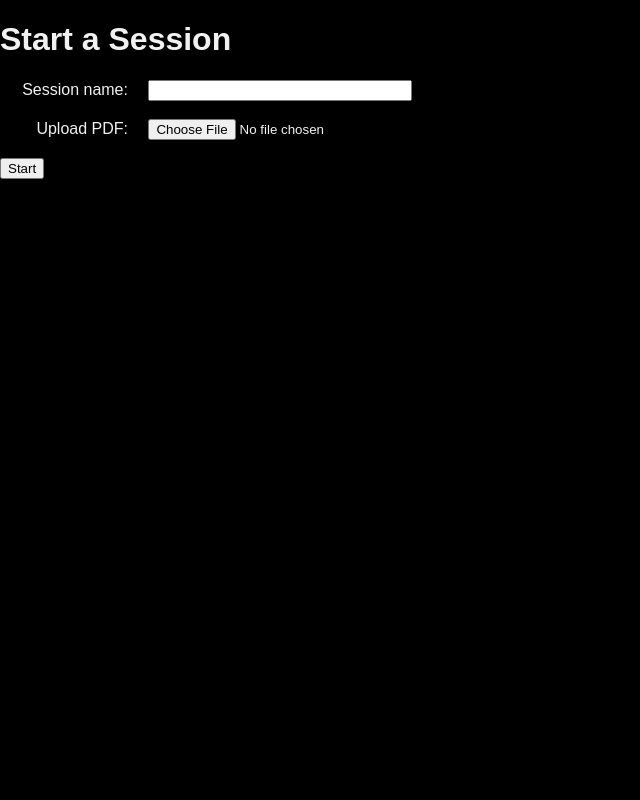
After one commit to rpast/ALP, a Flask app: page /session in a window 1280 px wide. The commit adds this page. Shown: the whole page, without its empty margins (0-640 px from the left). Run offline with Flask 2, Linux system fonts and the light colour scheme.

Commit message:
building for set_session and upload docs

```diff
--- a/app.py
+++ b/app.py
@@ -1,19 +1,63 @@
+import os, openai
 from flask import Flask, request, render_template, redirect, url_for, jsonify
+from chatbot import Chatbot
 #import your_module_name  # Replace 'your_module_name' with the name of the file containing your original code
 
 app = Flask(__name__)
 
+
+# initialize classes
+chatbot = Chatbot()
+print("Chatbot initialized")
+
+
+# Render welcome page
 @app.route('/')
+def welcome():
+    return render_template('welcome.html')
+
+
+@app.route('/set_api_key', methods=['POST'])
+def set_api_key():
+    """Set the API key as an environment variable."""
+    api_key = request.form['api_key']
+    openai.api_key = api_key
+    return redirect(url_for('session_start'))
+
+#################
+# DOING: user uploads pdf and sets session name.
+# Then, the pdf is uploaded to the server, processed,
+# contents saved in SQLite database, session name saved as
+# environ variable
+@app.route('/session')
+def session_start():
+    """Render session start page"""
+    return render_template('session_start.html')
+
+## IN PROGRESS... =>
+@app.route('/set_session', methods=['POST'])
+def set_session():
+    """Set the session name and upload doc."""
+    data = request.get_json()
+    session_name = data['session_name']
+    file = data['file']
+    return redirect(url_for('index'))
+##################
+
+@app.route('/interaction')
 def index():
+    """render interaction main page"""
     return render_template('index.html')
+
 
 @app.route('/ask', methods=['POST'])
 def ask():
-    question = request.form['question']
-    session_name = request.form['session_name']
-    response='DADA'
-    # response = your_module_name.process_question(question, session_name)
+    """handle POST request from the form and return the response"""
+    data = request.get_json()
+    question = data['question']
+
+    response = chatbot.chat_completion_response(question)
     return jsonify({'response': response})
 
 if __name__ == '__main__':
-    app.run(debug=True, host='0.0.0.0', port=5001)
+    app.run(debug=True, host='0.0.0.0', port=5003)
--- a/params.py
+++ b/params.py
@@ -4,10 +4,6 @@
 import openai
 from pathlib import Path
 
-
-## Load secret
-with open('secret.txt', 'r') as f:
-    OAI_KEY = f.read()
 
 ## General parameters ##
 IN_PTH = Path('./input')
--- /dev/null
+++ b/static/scripts/session_start.js
@@ -0,0 +1,8 @@
+document.getElementById('session-start-form').addEventListener('submit', function (event) {
+    event.preventDefault();
+
+    // Set session name and process PDF upload
+
+    // Navigate to index.html
+    window.location.href = '/interaction';
+});
--- /dev/null
+++ b/static/styles/style.css
@@ -0,0 +1,44 @@
+html, body {
+    height: 100%;
+    margin: 0;
+    padding: 0;
+    background-color: #000;
+    font-family: 'Arial', 'Helvetica', sans-serif;
+    color: #f1f1f1;
+}
+
+textarea {
+    width: 60%;
+    height: 4em;
+    resize: vertical;
+}
+
+label {
+    display: inline-block;
+    width: 30%;
+    text-align: right;
+    padding-right: 1em;
+}
+
+input[type="text"] {
+    width: 60%;
+}
+
+.container {
+    display: flex;
+    justify-content: flex-start;
+    align-items: flex-start;
+    min-height: 100%;
+}
+
+.content {
+    width: 33.33%;
+    max-width: 1000px;
+    text-align: left;
+}
+
+.response-container {
+    width: 66.66%;
+    max-width: 1000px;
+    text-align: left;
+}
--- /dev/null
+++ b/templates/session_start.html
@@ -0,0 +1,23 @@
+<!DOCTYPE html>
+<html>
+<head>
+    <title>Session Start</title>
+    <link rel="stylesheet" href='/static/styles/style.css'>
+</head>
+<body>
+    <div class="container">
+        <div class="content">
+            <h1>Start a Session</h1>
+            <form id="session-start-form">
+                <label for="session_name">Session name:</label>
+                <input type="text" name="session_name" required><br><br>
+                <label for="pdf">Upload PDF:</label>
+                <input type="file" name="pdf" accept=".pdf" required><br><br>
+                <input type="submit" value="Start">
+            </form>
+        </div>
+    </div>
+
+    <script src="/static/scripts/session_start.js"></script>
+</body>
+</html>
```
Also changed, not shown: chatbot.py (added, +29 -0 lines), doc_proc.py (added, +94 -0 lines), logic_bak/interaction.py (renamed from interaction.py, +3 -6 lines), oai_tool.py (added, +24 -0 lines), static/scripts/chat.js (added, +37 -0 lines), templates/index.html (+13 -25 lines), templates/result.html (deleted, +0 -11 lines), templates/welcome.html (added, +20 -0 lines), logic_bak/doc_by_chapters.py (renamed from doc_by_chapters.py), logic_bak/pdfprocess.py (renamed from pdfprocess.py), static/processing.gif (added).
